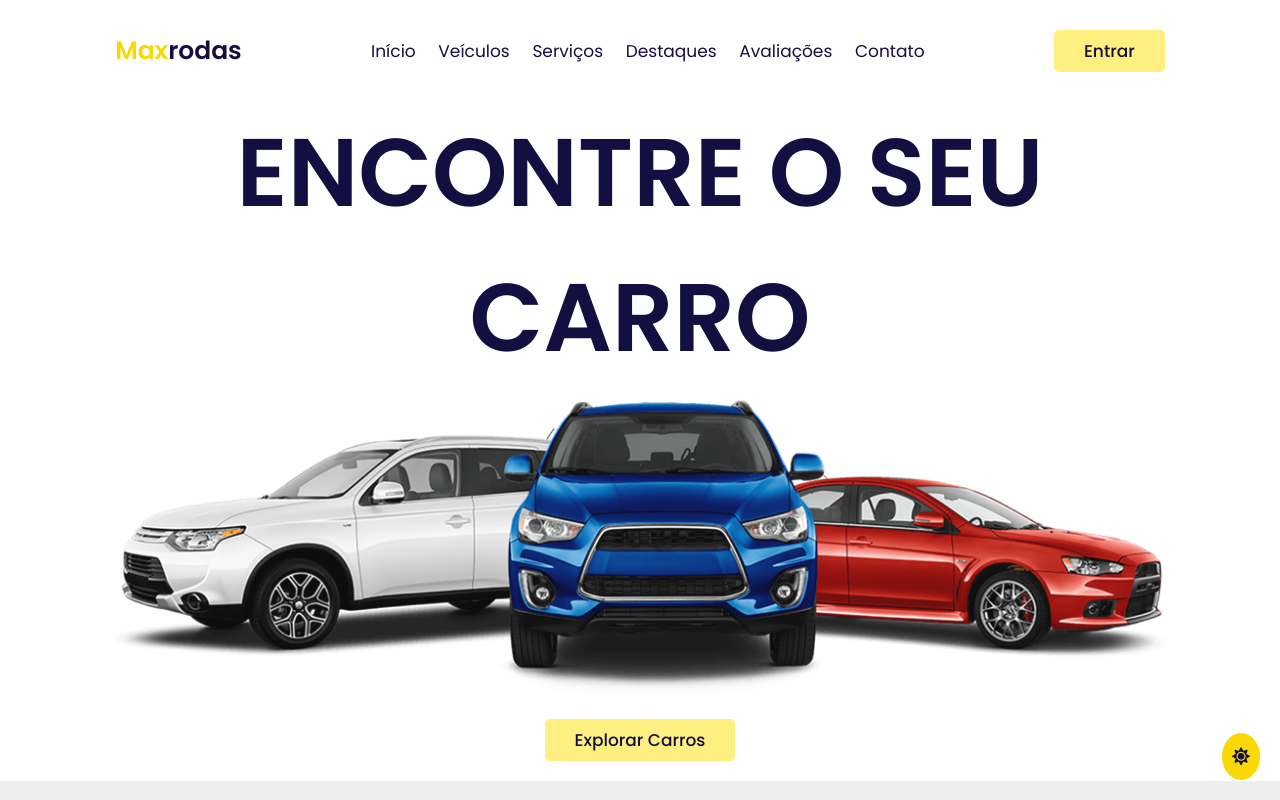
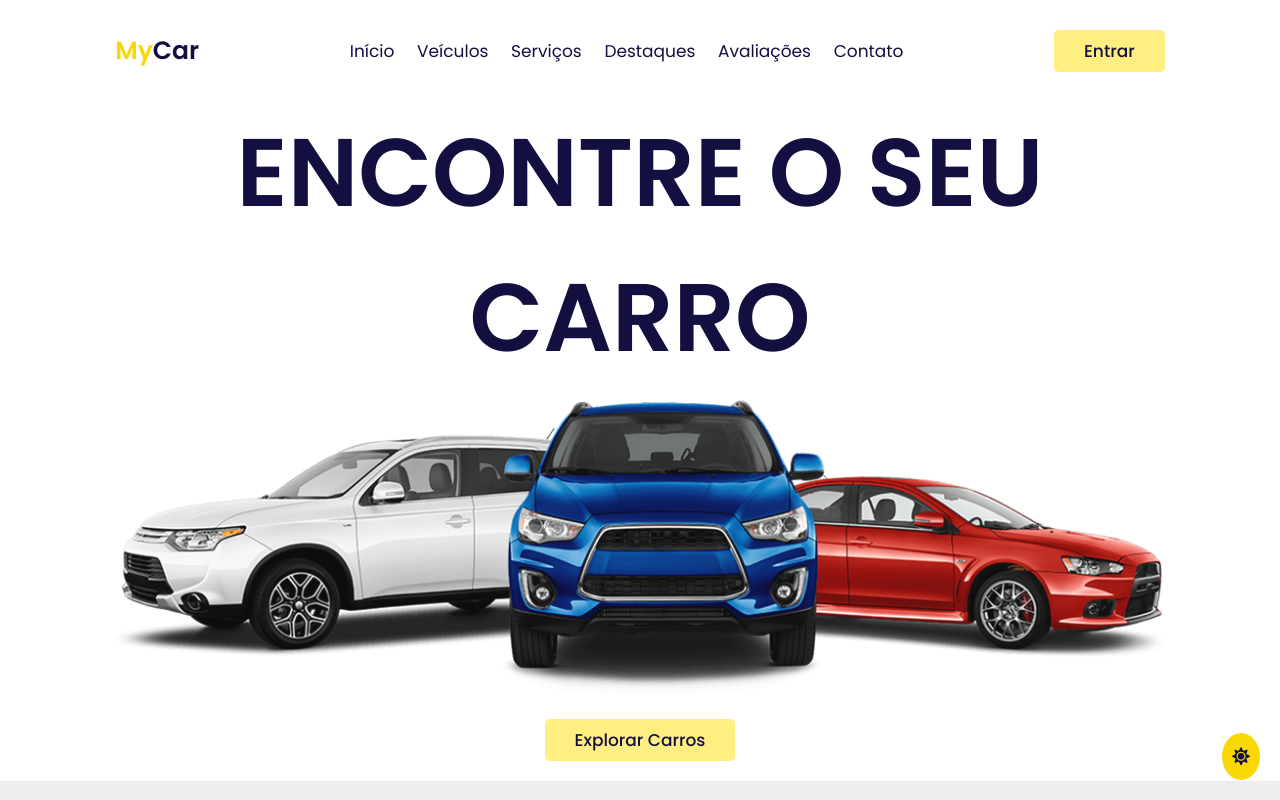
Before and after one commit to AndreyBarfknecht/carro, a plain HTML site: page index.html in a window 1280 px wide. Shown: the top 800 px of the page. Drawn offline with nearby package versions, Linux system fonts and the light colour scheme.

Commit message:
Update index.html

```diff
--- a/index.html
+++ b/index.html
@@ -20,7 +20,7 @@
 
     <div id="menu-btn" class="fas fa-bars"></div>
 
-    <a href="#" class="logo"> <span>max</span>rodas </a>
+    <a href="#" class="logo"> <span>My</span>Car </a>
 
     <nav class="navbar">
         <a href="#home">início</a>
```
